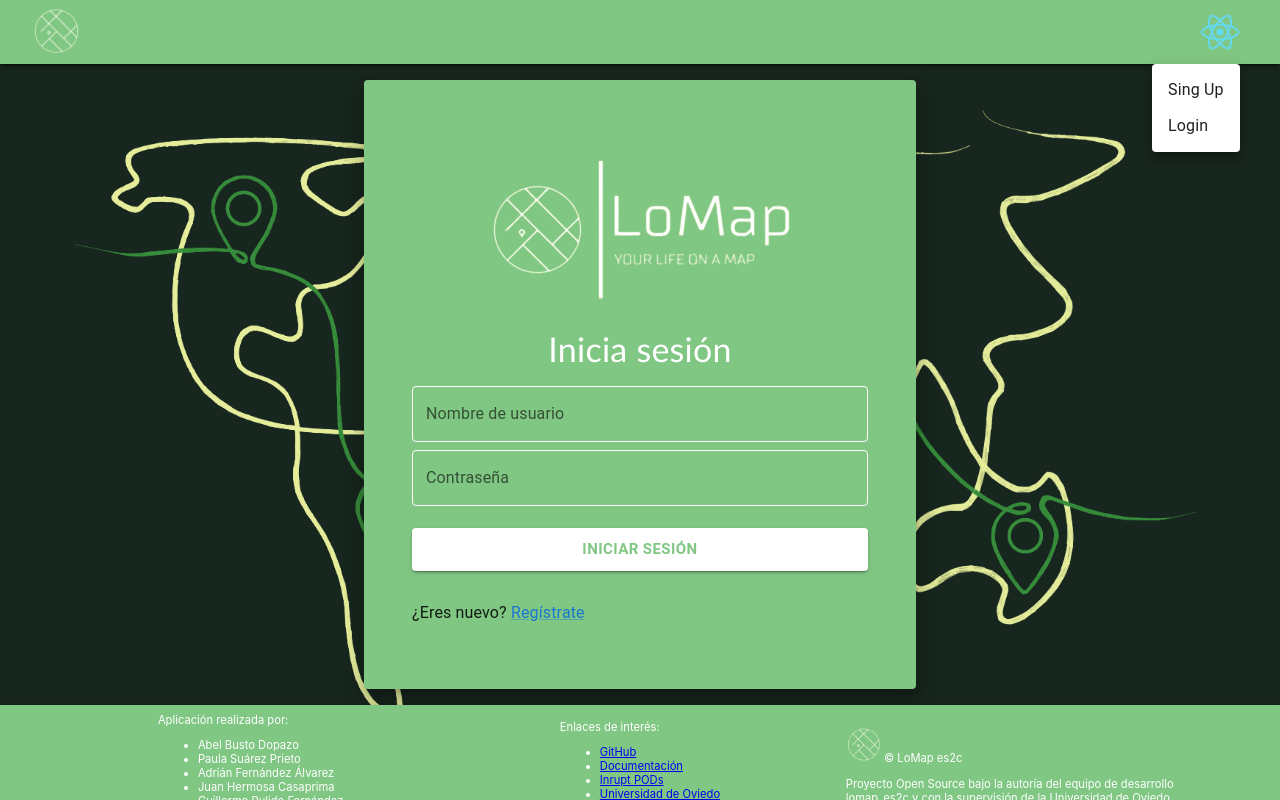
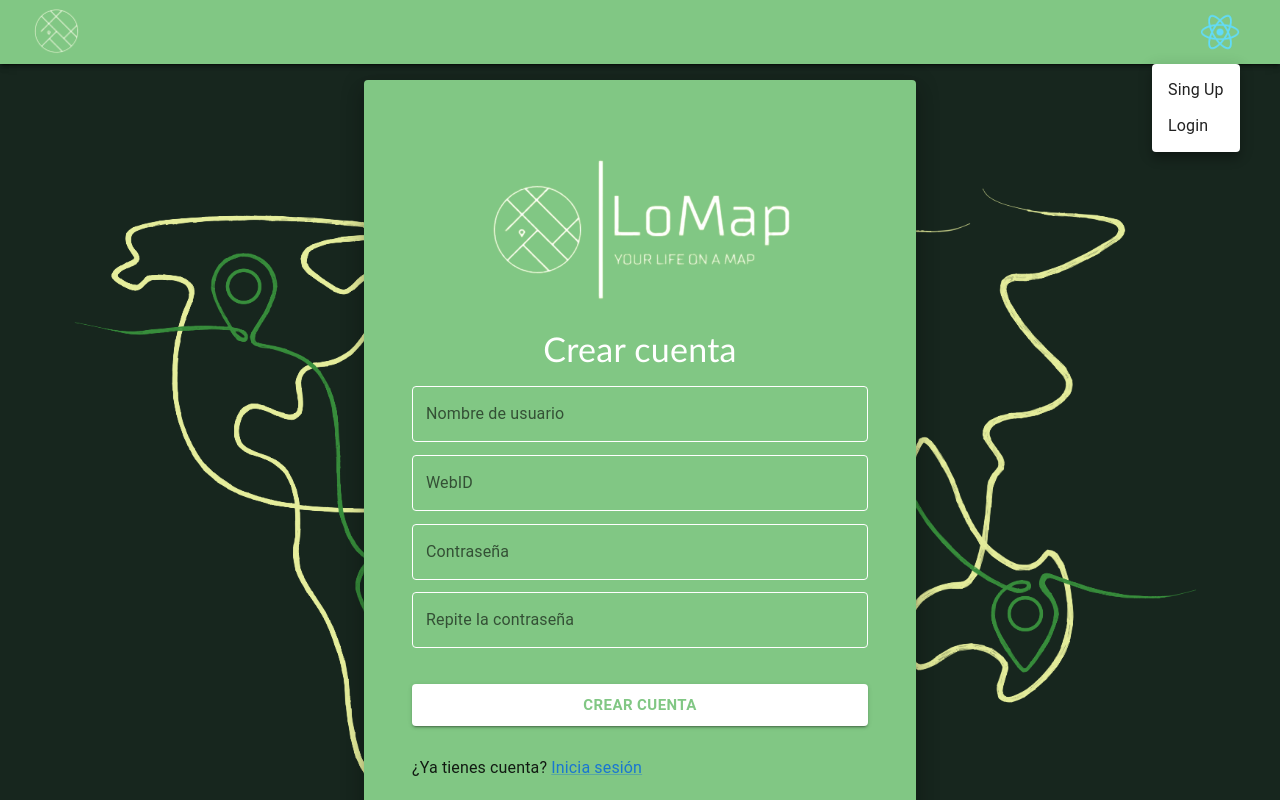
Before and after one commit to Arquisoft/lomap_es2c, a React (Create React App) app in the folder webapp/: page / in a window 1280 px wide. Both pictures are taken after a click on the button 1220 px from the left and 32 px from the top of the page. Shown: the top 800 px of the page. Built offline with nearby package versions, Linux system fonts and the light colour scheme.

Commit message:
Upgrade on frontend

```diff
--- a/webapp/src/components/Container.tsx
+++ b/webapp/src/components/Container.tsx
@@ -13,8 +13,8 @@ import MenuItem from '@mui/material/MenuItem';
 import { Paper, StyledComponentProps } from '@mui/material';
 import { styled } from '@mui/material/styles';
 import { Header } from './Header';
-import Login from '../../src/views/login';
-import Signup from '../../src/views/signup';
+import Login from './userIdentification/login';
+import Signup from './userIdentification/signup';
 import { Footer } from './Footer';
 import { Sign } from 'crypto';
 import { HomePage } from './HomeContainer';
@@ -48,7 +48,7 @@ export default function container() {
         //#region COMPONENTE
         <MyContainer disableGutters maxWidth={false}>
             <MyPaper elevation={1}><Header /></MyPaper>
-            <Login />
+            <Signup />
             <MyPaper2 elevation={1}><Footer /></MyPaper2>
         </MyContainer>
         //#endregion
--- a/webapp/src/components/Header.tsx
+++ b/webapp/src/components/Header.tsx
@@ -15,8 +15,7 @@ import { styled } from '@mui/material/styles';
 import uuid from 'react-uuid';
 import { useState } from 'react';
 import { FactoryLoMap, User } from '../domain/facade';
-import { LogedMenu } from './LogedMenu';
-import { NoLogedMenu } from './NoLogedMenu';
+import { ProfileMenu } from './profileMenus/ProfileMenu';
 
 //#region DEFINICION DE COMPONENTES STYLED
 const ButtonGENERIC = styled(Button)({
@@ -83,7 +82,7 @@ export function Header() {
                     </ButtonHOME>
                     <BoxNAV>
                     </BoxNAV>
-                    <NoLogedMenu />
+                    <ProfileMenu />
                 </Toolbar>
             </Container>
         </MyBar>
--- a/webapp/src/components/HomeContainer.tsx
+++ b/webapp/src/components/HomeContainer.tsx
@@ -13,8 +13,7 @@ import MenuItem from '@mui/material/MenuItem';
 import { Paper, StyledComponentProps } from '@mui/material';
 import { styled } from '@mui/material/styles';
 import { Header } from './Header';
-import Login from '../views/login';
-import Signup from '../views/signup';
+import Login from './userIdentification/login';
 import { Footer } from './Footer';
 import { Sign } from 'crypto';
 
--- a/webapp/src/components/NoLogedMenu.tsx
+++ b/webapp/src/components/profileMenus/LogedMenu.tsx
@@ -1,13 +1,16 @@
-import * as React from 'react';
+import React, { useState } from 'react';
 import Box from '@mui/material/Box';
 import IconButton from '@mui/material/IconButton';
 import Menu from '@mui/material/Menu';
 import Avatar from '@mui/material/Avatar';
 import Tooltip from '@mui/material/Tooltip';
 import MenuItem from '@mui/material/MenuItem';
-import "../App.css";
+import "../../App.css";
 import { styled } from '@mui/material/styles';
 import uuid from 'react-uuid';
+import { FactoryLoMap } from '../../domain/facade';
+
+//#region DEFINICION DE COMPONENTES STYLED
 
 const BoxProfile = styled(Box)({
     padding: '0em 1em 0em',
@@ -17,17 +20,28 @@ const BoxProfile = styled(Box)({
 const MyMenu = styled(Menu)({
     marginTop: '3em',
 })
+
 //#endregion
 
-export function NoLogedMenu() {
+function LogedMenu(props: { changeLoged: (isLoged: boolean) => void }) {
 
     //#region METODOS DE CLASE
-    const showLogin = () => {
-        //Redirect login view
+
+    const getProfile = () => {
+        var user = FactoryLoMap.getSesionManager().usuarioEnSesion()
+        //Rellenar formulario read only
     }
 
-    const showSignUp = () => {
-        //Redirect singup view
+    const editProfile = () => {
+        var user = FactoryLoMap.getSesionManager().usuarioEnSesion()
+        //Mostrar formulario editable con autogeneración de objeto User
+        //Redirigir a editar usuario, a su vez llamara a Factory.getUserManager().modificarPerfil(User)
+    }
+
+    const goLogout = () => {
+        var state = FactoryLoMap.getSesionManager().cerrarSesion();
+        props.changeLoged(false);
+        //Mostrar mensaje en función de si se cerro sesión correctamente o no, mostrar NoLoggedMenu
     }
 
     const closeUserMenu = () => {
@@ -37,10 +51,14 @@ export function NoLogedMenu() {
     const openUserMenu = (event: React.MouseEvent<HTMLElement>) => {
         setAnchorElUser(event.currentTarget);
     };
+
     //#endregion
 
     //#region HOOKS
-    const [anchorElUser, setAnchorElUser] = React.useState<null | HTMLElement>(null);
+
+    const [anchorElUser, setAnchorElUser] = React.useState<HTMLElement>(null);
+    const [url, setUrl] = useState("../testUser.jfif");
+
     //#endregion
 
     return (
@@ -49,7 +67,7 @@ export function NoLogedMenu() {
         <BoxProfile>
             <Tooltip title="Open settings">
                 <IconButton onClick={openUserMenu} sx={{ padding: 0 }}>
-                    <Avatar alt="Remy Sharp" src={"../logo192.png"} />
+                    <Avatar alt="Remy Sharp" src={url} />
                 </IconButton>
             </Tooltip>
             <MyMenu
@@ -67,11 +85,14 @@ export function NoLogedMenu() {
                 open={Boolean(anchorElUser)}
                 onClose={closeUserMenu}
             >
-                <MenuItem key={uuid()} onClick={showSignUp}>
-                    Sing Up
+                <MenuItem key={uuid()} onClick={getProfile}>
+                    Profile
                 </MenuItem>
-                <MenuItem key={uuid()} onClick={showLogin}>
-                    Login
+                <MenuItem key={uuid()} onClick={editProfile}>
+                    Edit profile
+                </MenuItem>
+                <MenuItem key={uuid()} onClick={goLogout}>
+                    Logout
                 </MenuItem>
             </MyMenu>
         </BoxProfile>
@@ -79,3 +100,5 @@ export function NoLogedMenu() {
 
     )
 }
+
+export default LogedMenu;
--- a/webapp/src/components/LogedMenu.tsx
+++ b/webapp/src/components/profileMenus/NoLogedMenu.tsx
@@ -1,17 +1,14 @@
-import React, { useState } from 'react';
+import * as React from 'react';
 import Box from '@mui/material/Box';
 import IconButton from '@mui/material/IconButton';
 import Menu from '@mui/material/Menu';
 import Avatar from '@mui/material/Avatar';
 import Tooltip from '@mui/material/Tooltip';
 import MenuItem from '@mui/material/MenuItem';
-import Swal from "sweetalert2"
-import "../App.css";
+import "../../App.css";
 import { styled } from '@mui/material/styles';
 import uuid from 'react-uuid';
-import { FactoryLoMap } from '../domain/facade';
-
-//#region DEFINICION DE COMPONENTES STYLED
+import { ProfileMenu } from './ProfileMenu';
 
 const BoxProfile = styled(Box)({
     padding: '0em 1em 0em',
@@ -21,27 +18,18 @@ const BoxProfile = styled(Box)({
 const MyMenu = styled(Menu)({
     marginTop: '3em',
 })
-
 //#endregion
 
-export function LogedMenu() {
+export function NoLogedMenu(props: { changeLoged: (isLoged: boolean) => void }) {
 
     //#region METODOS DE CLASE
-
-    const getProfile = () => {
-        var user = FactoryLoMap.getSesionManager().usuarioEnSesion()
-        //Rellenar formulario read only
+    const showLogin = () => {
+        props.changeLoged(true);
+        //Redirect login view
     }
 
-    const editProfile = () => {
-        var user = FactoryLoMap.getSesionManager().usuarioEnSesion()
-        //Mostrar formulario editable con autogeneración de objeto User
-        //Redirigir a editar usuario, a su vez llamara a Factory.getUserManager().modificarPerfil(User)
-    }
-
-    const goLogout = () => {
-        var state = FactoryLoMap.getSesionManager().cerrarSesion()
-        //Mostrar mensaje en función de si se cerro sesión correctamente o no, mostrar NoLoggedMenu
+    const showSignUp = () => {
+        //Redirect singup view
     }
 
     const closeUserMenu = () => {
@@ -51,14 +39,10 @@ export function LogedMenu() {
     const openUserMenu = (event: React.MouseEvent<HTMLElement>) => {
         setAnchorElUser(event.currentTarget);
     };
-
     //#endregion
 
     //#region HOOKS
-
-    const [anchorElUser, setAnchorElUser] = React.useState<HTMLElement>(null);
-    const [url, setUrl] = useState("../userTest.jfif");
-
+    const [anchorElUser, setAnchorElUser] = React.useState<null | HTMLElement>(null);
     //#endregion
 
     return (
@@ -67,7 +51,7 @@ export function LogedMenu() {
         <BoxProfile>
             <Tooltip title="Open settings">
                 <IconButton onClick={openUserMenu} sx={{ padding: 0 }}>
-                    <Avatar alt="Remy Sharp" src={url} />
+                    <Avatar alt="Remy Sharp" src={"../logo192.png"} />
                 </IconButton>
             </Tooltip>
             <MyMenu
@@ -85,14 +69,11 @@ export function LogedMenu() {
                 open={Boolean(anchorElUser)}
                 onClose={closeUserMenu}
             >
-                <MenuItem key={uuid()} onClick={getProfile}>
-                    Profile
+                <MenuItem key={uuid()} onClick={showSignUp}>
+                    Sing Up
                 </MenuItem>
-                <MenuItem key={uuid()} onClick={editProfile}>
-                    Edit profile
-                </MenuItem>
-                <MenuItem key={uuid()} onClick={goLogout}>
-                    Logout
+                <MenuItem key={uuid()} onClick={showLogin}>
+                    Login
                 </MenuItem>
             </MyMenu>
         </BoxProfile>
--- /dev/null
+++ b/webapp/src/components/profileMenus/ProfileMenu.tsx
@@ -0,0 +1,21 @@
+import React, { useState } from 'react'
+import { NoLogedMenu } from './NoLogedMenu'
+import LogedMenu from './LogedMenu'
+
+export function ProfileMenu() {
+
+    const [loged, setLoged] = useState(false);
+
+    const changeLoged = function (isLoged: boolean) {
+        setLoged(isLoged);
+        return;
+    }
+
+    if (loged) {
+        return (<LogedMenu changeLoged={changeLoged} />)
+    }
+    else {
+        return (<NoLogedMenu changeLoged={changeLoged} />)
+    }
+
+}
--- a/webapp/src/views/login.tsx
+++ b/webapp/src/components/userIdentification/login.tsx
@@ -1,13 +1,13 @@
 import * as React from 'react';
 import { useForm, SubmitHandler } from "react-hook-form";
 import { styled } from '@mui/material/styles';
-import SForm from '../components/SesionForm';
+import SForm from '../SesionForm';
 import TextField from '@mui/material/TextField';
 import Link from '@mui/material/Link';
 import Typography from '@mui/material/Typography';
 import Button from '@mui/material/Button';
 import Box from '@mui/material/Box';
-import { User, FactoryLoMap } from '../domain/facade';
+import { User, FactoryLoMap } from '../../domain/facade';
 
 //#region DEFINICION DE COMPONENTES STYLED
 
--- a/webapp/src/views/signup.tsx
+++ b/webapp/src/components/userIdentification/signup.tsx
@@ -1,13 +1,13 @@
 import * as React from 'react';
 import { useForm, SubmitHandler } from "react-hook-form";
 import { styled } from '@mui/material/styles';
-import SForm from '../components/SesionForm';
+import SForm from '../../components/SesionForm';
 import TextField from '@mui/material/TextField';
 import Link from '@mui/material/Link';
 import Typography from '@mui/material/Typography';
 import Button from '@mui/material/Button';
 import Box from '@mui/material/Box';
-import { User, FactoryLoMap } from '../domain/facade';
+import { User, FactoryLoMap } from '../../domain/facade';
 
 
 //#region DEFINICION DE COMPONENTES STYLED
--- a/webapp/src/domain/facade.ts
+++ b/webapp/src/domain/facade.ts
@@ -59,12 +59,15 @@ class FactoryLoMap {
 
 //#region CLASES DE EJEMPLO PARA FUNCIONAR
 class UserSesionManager implements SesionManager {
-    cerrarSesion: () => boolean;
     registrarse: (usuario: User) => User;
     usuarioEnSesion: () => User;
     iniciarSesion(user: User) {
         console.log(user.username)
         return user
+    }
+    cerrarSesion() {
+        console.log("Logout")
+        return true
     }
 
 }
```
